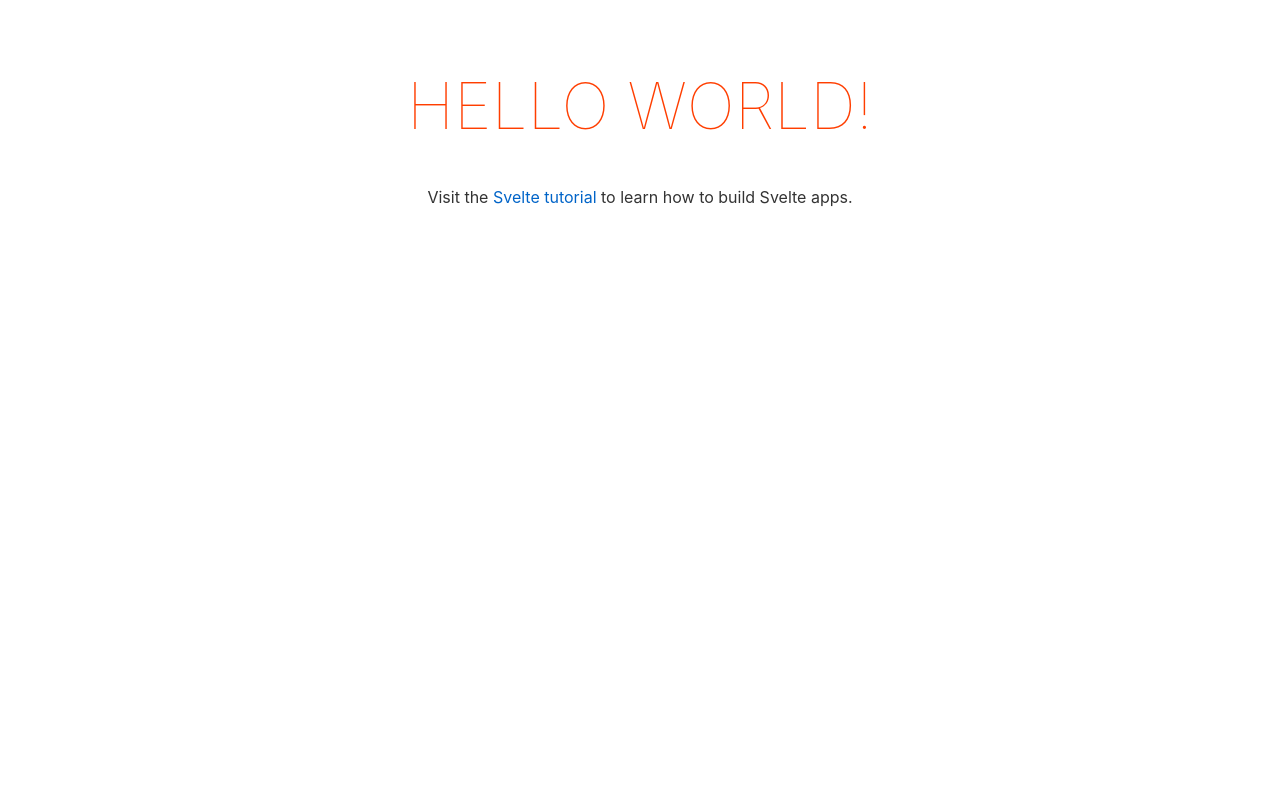
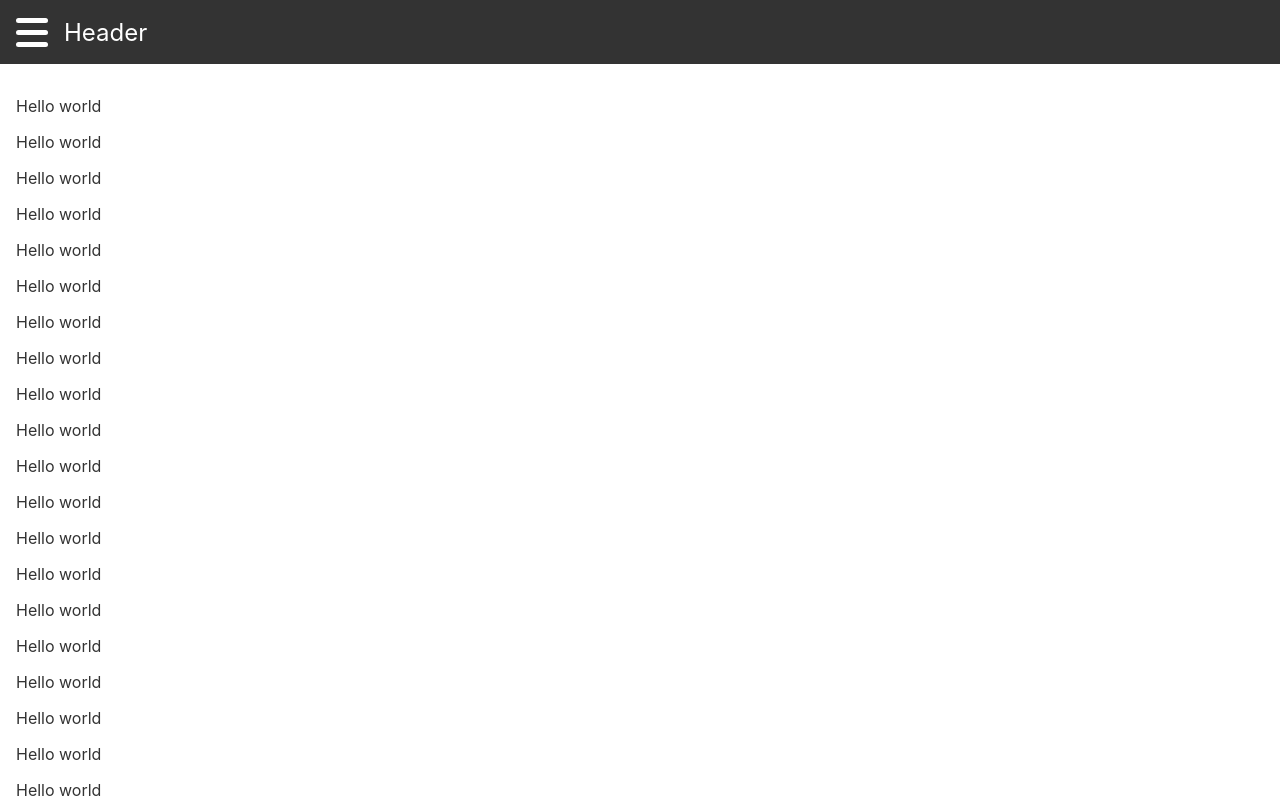
Before and after one commit to LBiddiscombe/svelte-app-shell, a Svelte app: page / in a window 1280 px wide. Shown: the top 800 px of the page. Built offline with nearby package versions, Linux system fonts and the light colour scheme.

Commit message:
initial shell

```diff
--- a/package.json
+++ b/package.json
@@ -23,6 +23,8 @@
     "@tsconfig/svelte": "^1.0.0"
   },
   "dependencies": {
-    "sirv-cli": "^1.0.0"
+    "@fortawesome/free-solid-svg-icons": "^5.14.0",
+    "sirv-cli": "^1.0.0",
+    "svelte-awesome": "^2.3.0"
   }
 }
--- a/public/global.css
+++ b/public/global.css
@@ -1,4 +1,13 @@
-html, body {
+:root {
+  --primary-dark: #333;
+  --primary-light: #fff;
+  --secondary-dark: #555;
+  --secondary-light: #eee;
+  --accent: #fed024;
+}
+
+html,
+body {
   position: relative;
   width: 100%;
   height: 100%;
@@ -7,13 +16,14 @@ html, body {
 body {
   color: #333;
   margin: 0;
-	padding: 8px;
+  padding: 0;
   box-sizing: border-box;
-	font-family: -apple-system, BlinkMacSystemFont, "Segoe UI", Roboto, Oxygen-Sans, Ubuntu, Cantarell, "Helvetica Neue", sans-serif;
+  font-family: -apple-system, BlinkMacSystemFont, 'Segoe UI', Roboto, Oxygen-Sans, Ubuntu, Cantarell, 'Helvetica Neue',
+    sans-serif;
 }
 
 a {
-	color: rgb(0,100,200);
+  color: rgb(0, 100, 200);
   text-decoration: none;
 }
 
@@ -22,14 +32,17 @@ a:hover {
 }
 
 a:visited {
-	color: rgb(0,80,160);
+  color: rgb(0, 80, 160);
 }
 
 label {
   display: block;
 }
 
-input, button, select, textarea {
+input,
+button,
+select,
+textarea {
   font-family: inherit;
   font-size: inherit;
   padding: 0.4em;
@@ -43,7 +56,7 @@ input:disabled {
   color: #ccc;
 }
 
-input[type="range"] {
+input[type='range'] {
   height: 0;
 }
 
--- a/src/App.svelte
+++ /dev/null
@@ -1,34 +0,0 @@
-<script lang="ts">
-  export let name: string
-</script>
-
-<style>
-  main {
-    text-align: center;
-    padding: 1em;
-    max-width: 240px;
-    margin: 0 auto;
-  }
-
-  h1 {
-    color: #ff3e00;
-    text-transform: uppercase;
-    font-size: 4em;
-    font-weight: 100;
-  }
-
-  @media (min-width: 640px) {
-    main {
-      max-width: none;
-    }
-  }
-</style>
-
-<main>
-  <h1>Hello {name}!</h1>
-  <p>
-    Visit the
-    <a href="https://svelte.dev/tutorial">Svelte tutorial</a>
-    to learn how to build Svelte apps.
-  </p>
-</main>
--- /dev/null
+++ b/src/components/App.svelte
@@ -0,0 +1,140 @@
+<script lang="ts">
+  import MenuToggle from './MenuToggle.svelte'
+
+  export let name: string
+
+  let asideOpen: boolean
+
+  function handleMenuToggle(event: any) {
+    asideOpen = event.detail.menuOpen
+  }
+</script>
+
+<style>
+  .wrapper {
+    display: grid;
+    grid-template-columns: 1fr 4fr;
+    grid-template-rows: auto 1fr;
+    grid-column-gap: 0px;
+    grid-row-gap: 0px;
+    min-height: 100vh;
+  }
+
+  header {
+    position: sticky;
+    top: 0;
+    grid-column: 1 / -1;
+    background-color: var(--primary-dark);
+    color: var(--primary-light);
+    display: flex;
+    min-height: 4rem;
+    align-items: center;
+    padding: 0 1rem;
+    z-index: 2;
+  }
+
+  .content {
+    grid-column: 1/-1;
+    grid-row: 2;
+    display: flex;
+  }
+
+  aside {
+    width: 0;
+    opacity: 0;
+    visibility: hidden;
+    transition: all 0.2s;
+    background-color: var(--secondary-light);
+  }
+
+  .aside-content {
+    position: sticky;
+    top: 4rem;
+    padding: 1rem;
+  }
+
+  .asideOpen {
+    visibility: visible;
+    opacity: 1;
+    width: 30rem;
+  }
+
+  main {
+    padding: 1rem;
+    flex: 1;
+  }
+
+  :global(.icon) {
+    padding: 0.5rem;
+  }
+
+  .title {
+    font-size: 1.5rem;
+    vertical-align: middle;
+    margin-left: 1rem;
+  }
+</style>
+
+<div class="wrapper">
+  <header>
+    <MenuToggle on:menuToggle={handleMenuToggle} />
+    <div class="title">Header</div>
+  </header>
+
+  <div class="content">
+    <aside class:asideOpen>
+      <div class="aside-content">Aside</div>
+    </aside>
+
+    <main>
+      <p>Hello {name}</p>
+      <p>Hello {name}</p>
+      <p>Hello {name}</p>
+      <p>Hello {name}</p>
+      <p>Hello {name}</p>
+      <p>Hello {name}</p>
+      <p>Hello {name}</p>
+      <p>Hello {name}</p>
+      <p>Hello {name}</p>
+      <p>Hello {name}</p>
+      <p>Hello {name}</p>
+      <p>Hello {name}</p>
+      <p>Hello {name}</p>
+      <p>Hello {name}</p>
+      <p>Hello {name}</p>
+      <p>Hello {name}</p>
+      <p>Hello {name}</p>
+      <p>Hello {name}</p>
+      <p>Hello {name}</p>
+      <p>Hello {name}</p>
+      <p>Hello {name}</p>
+      <p>Hello {name}</p>
+      <p>Hello {name}</p>
+      <p>Hello {name}</p>
+      <p>Hello {name}</p>
+      <p>Hello {name}</p>
+      <p>Hello {name}</p>
+      <p>Hello {name}</p>
+      <p>Hello {name}</p>
+      <p>Hello {name}</p>
+      <p>Hello {name}</p>
+      <p>Hello {name}</p>
+      <p>Hello {name}</p>
+      <p>Hello {name}</p>
+      <p>Hello {name}</p>
+      <p>Hello {name}</p>
+      <p>Hello {name}</p>
+      <p>Hello {name}</p>
+      <p>Hello {name}</p>
+      <p>Hello {name}</p>
+      <p>Hello {name}</p>
+      <p>Hello {name}</p>
+      <p>Hello {name}</p>
+      <p>Hello {name}</p>
+      <p>Hello {name}</p>
+      <p>Hello {name}</p>
+      <p>Hello {name}</p>
+      <p>Hello {name}</p>
+    </main>
+  </div>
+</div>
--- /dev/null
+++ b/src/components/MenuToggle.svelte
@@ -0,0 +1,51 @@
+<script>
+  import { createEventDispatcher } from 'svelte'
+
+  const dispatch = createEventDispatcher()
+  let open = false
+
+  $: dispatch('menuToggle', { menuOpen: open })
+</script>
+
+<style>
+  input[type='checkbox'] {
+    transition: all 0.2s;
+    box-sizing: border-box;
+    display: none;
+  }
+
+  .nav-icon {
+    width: 2rem;
+  }
+
+  .nav-icon:after,
+  .nav-icon:before,
+  .nav-icon div {
+    background-color: #fff;
+    border-radius: 3px;
+    content: '';
+    display: block;
+    height: 5px;
+    margin: 7px 0;
+    transition: all 0.1s ease-in-out;
+  }
+
+  .open.nav-icon:before {
+    transform: translateY(12px) rotate(45deg);
+  }
+
+  .open.nav-icon:after {
+    transform: translateY(-12px) rotate(-45deg);
+  }
+
+  .open.nav-icon div {
+    transform: scale(0);
+  }
+</style>
+
+<div>
+  <input type="checkbox" bind:checked={open} id="openSidebarMenu" />
+  <label for="openSidebarMenu" class="nav-icon" class:open>
+    <div />
+  </label>
+</div>
--- a/src/main.ts
+++ b/src/main.ts
@@ -1,10 +1,10 @@
-import App from './App.svelte';
+import App from './components/App.svelte'
 
 const app = new App({
-	target: document.body,
-	props: {
-		name: 'world'
-	}
-});
+  target: document.body,
+  props: {
+    name: 'world',
+  },
+})
 
-export default app;
+export default app
--- /dev/null
+++ b/src/stores/uiStore.js
@@ -0,0 +1,3 @@
+import { writable } from 'svelte/store'
+
+export const isSidebarOpen = writable(false)
```
Also changed, not shown: 1 other file (tests, documents, lock files or other folders). Lines whose indentation alone changed are shown as unchanged.
